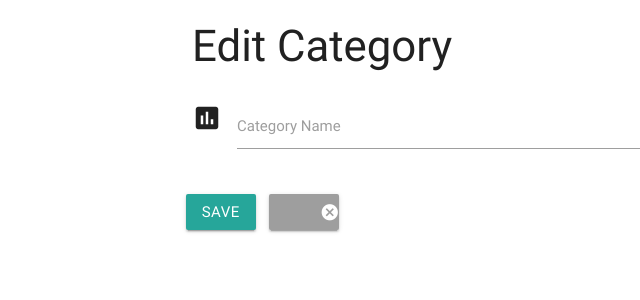
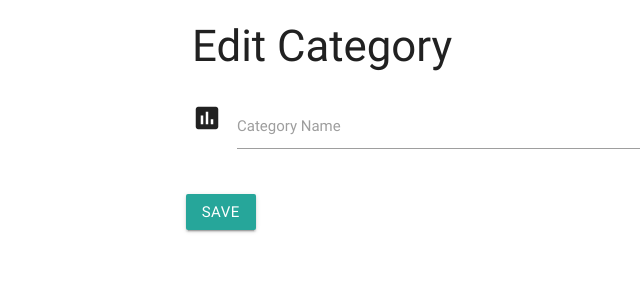
Before and after one commit to OrlaBr/five-app, a Flask app: template templates/editcategory.html in a window 1280 px wide. Shown: the top 300 px of the page, without its empty margins (0-640 px from the left). Run offline with Flask 2, Linux system fonts and the light colour scheme; the template is opened without the code that fills it, so the values that code supplies are empty; some libraries are stand-ins or nearby versions.

Commit message:
Create editcategory file and function

```diff
--- a/app.py
+++ b/app.py
@@ -71,7 +71,15 @@
 def edit_category(category_id):
     return render_template('editcategory.html',
                             category=mongo.db.categories.find_one(
-                            {'_id': ObjectId(category_id)}))
+                                {'_id': ObjectId(category_id)}))
+
+
+@app.route('/update_category/<category_id>', methods=['POST'])
+def update_category(category_id):
+    mongo.db.categories.update(
+        {'_id': ObjectId(category_id)},
+        {'category_name': request.form.get('category_name')})
+    return redirect(url_for('get_categories'))
 
 
 if __name__ == '__main__':
--- a/templates/editcategory.html
+++ b/templates/editcategory.html
@@ -12,12 +12,8 @@
             </div>
         </div>
         <div class="row">
-            <button class="btn waves-effect waves-light" type="submit" name="action">Save Changes
-                <i class="material-icons right">playlist_add</i>
-             </button>
-            <a href="{{ url_for('get_categories') }}" class="waves-effect waves-light btn grey">
-                <i class="material-icons right">cancel</i>Cancel
-            </a>
+            <button class="btn waves-effect waves-light" type="submit" name="action">Save Changes<i class="material-icons right">add</i>
+            </button>
         </div>
     </form>
 </div>
```
